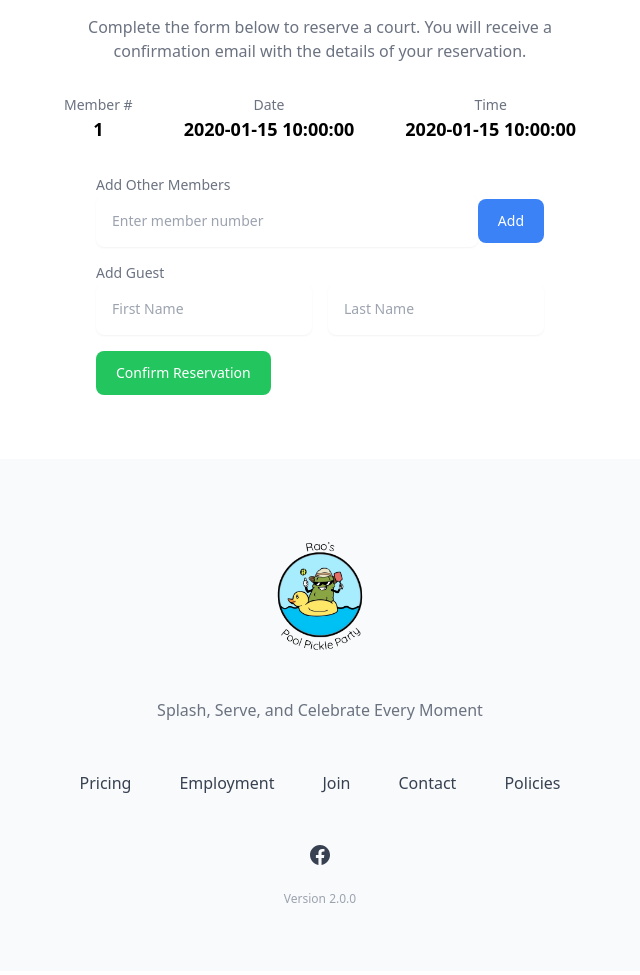
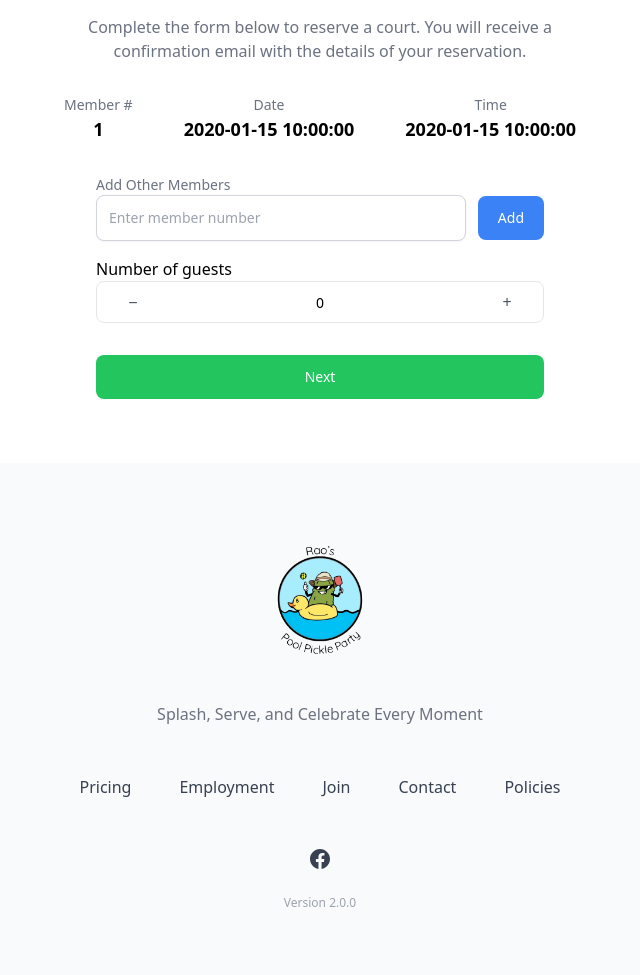
Before and after one commit to WormWaffles/RaosPool, a Python web app: template templates/reserve.html in a window 1280 px wide. Shown: the part 174-1149 px from the top of the page, without its empty margins (320-960 px from the left). Before the commit the page ends 1077 px from the top, so only its background shows below. Run offline with Jinja, Linux system fonts and the light colour scheme; the template is opened without the code that fills it: most values are stand-ins (such as "Sample title", 1, 10 or a date in 2020); style sheets or scripts are compiled from the project's sources.

Commit message:
pages almost done

```diff
--- a/templates/reserve.html
+++ b/templates/reserve.html
@@ -6,7 +6,8 @@
         <h1 class="text-2xl font-bold sm:text-3xl">Reserve a Court</h1>
 
         <p class="mt-4 text-gray-500">
-            Complete the form below to reserve a court. You will receive a confirmation email with the details of your reservation.
+            Complete the form below to reserve a court. You will receive a confirmation email with the details of your
+            reservation.
         </p>
     </div>
 
@@ -15,7 +16,9 @@
         <div class="flex justify-between items-center mt-8 mx-auto max-w-screen-lg">
             <div class="text-center">
                 <p class="text-sm font-medium text-gray-500">Member #</p>
-                <p id="member-number" class="text-lg font-bold">{% if member_id %}{{ member_id }}{% else %}Guest{% endif %}</p>
+                <p id="member-number" class="text-lg font-bold">{% if membership_id %}{{ membership_id }}{% else
+                    %}Guest{% endif
+                    %}</p>
             </div>
             <div class="text-center flex-1">
                 <p class="text-sm font-medium text-gray-500">Date</p>
@@ -30,12 +33,15 @@
 
     <!-- Add Members Section -->
     <form id="reservation-form" class="mt-8 mx-auto max-w-md space-y-4">
+        {% if membership_id %}
         <div>
             <p class="text-sm font-medium text-gray-500">Add Other Members</p>
             <div class="relative flex items-center">
-                <input type="text" id="member-input" class="w-full rounded-lg border-gray-200 p-4 text-sm shadow-sm"
+                <input type="text" id="member-input"
+                    class="w-full rounded-lg border border-gray-300 p-3 text-sm shadow-sm mr-3"
                     placeholder="Enter member number" aria-label="Member number" />
-                <button type="button" id="add-member-btn" class="inline-block rounded-lg bg-blue-500 px-5 py-3 text-sm font-medium text-white"
+                <button type="button" id="add-member-btn"
+                    class="inline-block rounded-lg bg-blue-500 px-5 py-3 text-sm font-medium text-white"
                     onclick="addMember()">
                     Add
                 </button>
@@ -45,36 +51,95 @@
         <div id="member-list" class="mt-4">
             <!-- Member list will be populated here -->
         </div>
+        {% endif %}
 
-        <div class="mt-8">
-            <p class="text-sm font-medium text-gray-500">Add Guest</p>
-            <div class="flex space-x-4">
-                <input type="text" id="guest-first-name" class="w-full rounded-lg border-gray-200 p-4 text-sm shadow-sm"
-                    placeholder="First Name" aria-label="Guest first name" />
-                <input type="text" id="guest-last-name" class="w-full rounded-lg border-gray-200 p-4 text-sm shadow-sm"
-                    placeholder="Last Name" aria-label="Guest last name" />
+        <!-- enter number of guests -->
+        <div class="flex justify-center items-center w-full">
+            <div class="w-full max-w-md"> <!-- Adjusted to allow full width and added max-width -->
+                {% if membership_id %}
+                <label class="mt-2 not-italic">Number of guests</label><br>
+                {% else %}
+                <label class="mt-2 not-italic">Total size of party</label><br>
+                {% endif %}
+                <div class="flex items-center justify-between rounded-lg border border-gray-200 w-full px-4">
+                    <button type="button" class="size-10 leading-10 text-gray-600 transition hover:opacity-75"
+                        id="decrease">
+                        &minus;
+                    </button>
+                    <input type="number" id="Quantity" value="{% if membership_id %}0{% else %}1{% endif %}"
+                        name="size_of_family"
+                        class="h-10 w-16 border-transparent text-center [-moz-appearance:_textfield] sm:text-sm [&::-webkit-inner-spin-button]:m-0 [&::-webkit-inner-spin-button]:appearance-none [&::-webkit-outer-spin-button]:m-0 [&::-webkit-outer-spin-button]:appearance-none" />
+                    <button type="button" class="size-10 leading-10 text-gray-600 transition hover:opacity-75"
+                        id="increase">
+                        &plus;
+                    </button>
+                </div>
             </div>
         </div>
 
-        <button type="submit" class="mt-8 inline-block rounded-lg bg-green-500 px-5 py-3 text-sm font-medium text-white">
-            Confirm Reservation
-        </button>
+
+
+        <div class="flex justify-center items-center w-full">
+            <button type="submit" class="mt-4 w-full rounded-lg bg-green-500 px-5 py-3 text-sm font-medium text-white">
+                Next
+            </button>
+        </div>
     </form>
 </div>
 
 <script>
+    const currentUserId = "{{ membership_id }}";
+
     function addMember() {
         const memberNumber = document.getElementById('member-input').value;
         if (memberNumber) {
-            fetch(`/api/members/${memberNumber}`)
-                .then(response => response.json())
+            // Check if the member number is the same as the current user's ID
+            if (memberNumber === currentUserId) {
+                alert('You cannot add your own member number.');
+                return;
+            }
+
+            fetch(`/getmember/${memberNumber}`)
+                .then(response => {
+                    if (!response.ok) {
+                        throw new Error('Network response was not ok');
+                    }
+                    return response.json();
+                })
                 .then(data => {
-                    if (data.success) {
+                    if (data.membership_id && data.name) {
                         const memberList = document.getElementById('member-list');
-                        const memberItem = document.createElement('p');
-                        memberItem.textContent = `${data.member.firstName} ${data.member.lastName} (Member Number: ${memberNumber})`;
-                        memberList.appendChild(memberItem);
-                        document.getElementById('member-input').value = ''; // Clear input
+
+                        // Check if the member number is already in the list
+                        const existingMembers = Array.from(memberList.getElementsByTagName('p'));
+                        const isMemberAlreadyInList = existingMembers.some(item => {
+                            return item.textContent.includes(`(Member ID: ${data.membership_id})`);
+                        });
+
+                        if (isMemberAlreadyInList) {
+                            alert('Member is already in the list.');
+                        } else {
+                            // Check if the list already has 3 members
+                            if (existingMembers.length >= 3) {
+                                alert('You can only add up to 3 members.');
+                            } else {
+                                const memberItem = document.createElement('p');
+                                memberItem.classList.add('flex', 'items-center', 'justify-between', 'p-2', 'border', 'border-gray-300', 'rounded-lg', 'mb-2', 'bg-gray-50');
+                                memberItem.textContent = `[Account owner]: ${data.name} (Member ID: ${data.membership_id}) `;
+
+                                // Create and style the "X" button
+                                const removeButton = document.createElement('button');
+                                removeButton.textContent = 'X';
+                                removeButton.classList.add('ml-4', 'text-red-500', 'hover:text-red-700', 'focus:outline-none');
+                                removeButton.onclick = function () {
+                                    memberItem.remove(); // Remove the member item from the list
+                                };
+
+                                memberItem.appendChild(removeButton);
+                                memberList.appendChild(memberItem);
+                                document.getElementById('member-input').value = ''; // Clear input
+                            }
+                        }
                     } else {
                         alert('Member not found');
                     }
@@ -87,5 +152,31 @@
             alert('Please enter a member number.');
         }
     }
+
+
+
+
+    document.addEventListener('DOMContentLoaded', (event) => {
+        const quantityInput = document.getElementById('Quantity');
+        const decreaseButton = document.getElementById('decrease');
+        const increaseButton = document.getElementById('increase');
+        // min val is 1 when guest and 0 when member
+        const minVal = "{{ '0' if membership_id is defined and membership_id != '' else '1' }}";
+        const maxVal = "{{ '3' if membership_id is defined and membership_id != '' else '4' }}";
+
+        decreaseButton.addEventListener('click', () => {
+            let currentValue = parseInt(quantityInput.value);
+            if (currentValue > minVal) {
+                quantityInput.value = currentValue - 1;
+            }
+        });
+
+        increaseButton.addEventListener('click', () => {
+            let currentValue = parseInt(quantityInput.value);
+            if (currentValue < maxVal) {
+                quantityInput.value = currentValue + 1;
+            }
+        });
+    });
 </script>
 {% endblock %}
```
Also changed, not shown: app.py (+37 -42 lines), 1 other file.
